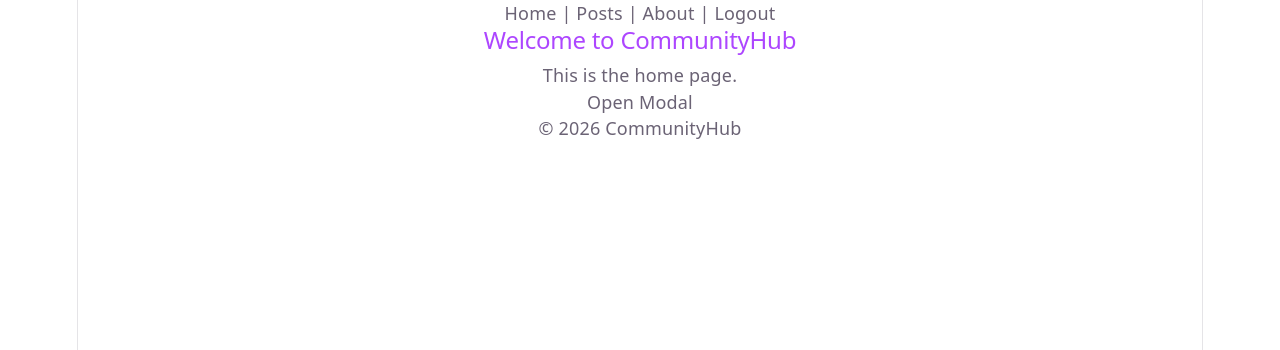
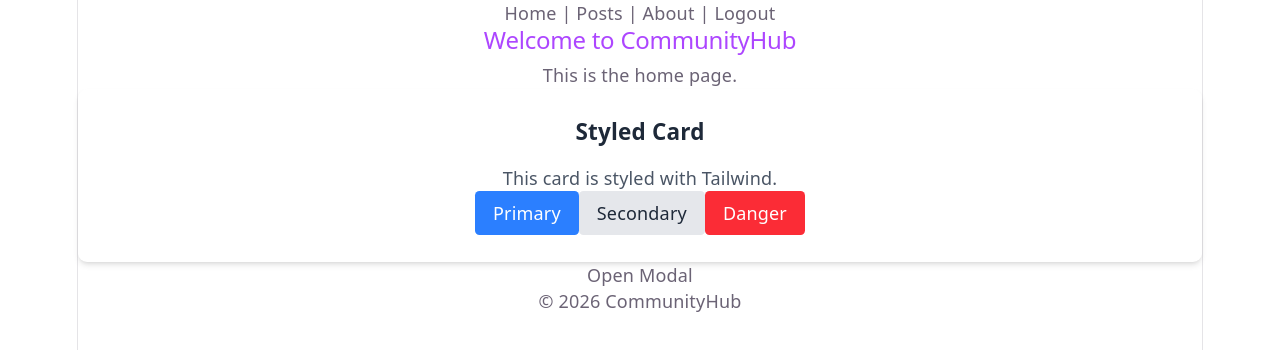
Before and after one commit to KenFrazier/iyf-s11-week-09-kenfrazier, a React (Vite) app: page / in a window 1280 px wide. Shown: the top 350 px of the page. Built offline with nearby package versions, Linux system fonts and the light colour scheme.

Commit message:
feat: build styled Card and Button components with Tailwind variants

```diff
--- /dev/null
+++ b/src/components/shared/Button.jsx
@@ -0,0 +1,19 @@
+function Button({ variant = 'primary', children, onClick }) {
+  const baseClasses = "px-4 py-2 rounded font-medium transition-colors";
+  const variants = {
+    primary: "bg-blue-500 text-white hover:bg-blue-600",
+    secondary: "bg-gray-200 text-gray-800 hover:bg-gray-300",
+    danger: "bg-red-500 text-white hover:bg-red-600"
+  };
+
+  return (
+    <button
+      onClick={onClick}
+      className={`${baseClasses} ${variants[variant]}`}
+    >
+      {children}
+    </button>
+  );
+}
+
+export default Button;
--- /dev/null
+++ b/src/components/shared/Card.jsx
@@ -0,0 +1,16 @@
+function Card({ title, children }) {
+  return (
+    <div className="bg-white rounded-lg shadow-md p-6 hover:shadow-lg transition-shadow">
+      {title && (
+        <h3 className="text-xl font-semibold mb-4 text-gray-800">
+          {title}
+        </h3>
+      )}
+      <div className="text-gray-600">
+        {children}
+      </div>
+    </div>
+  );
+}
+
+export default Card;
--- a/src/pages/Home.jsx
+++ b/src/pages/Home.jsx
@@ -1,3 +1,5 @@
+import Card from '../components/shared/Card';
+import Button from '../components/shared/Button';
 import Modal from '../components/Modal';
 
 function Home() {
@@ -5,6 +7,18 @@ function Home() {
     <div>
       <h2 className="text-3xl font-bold !text-purple-500">Welcome to CommunityHub</h2>
       <p>This is the home page.</p>
+      <Card title="Styled Card">
+      <p>This card is styled with Tailwind.</p>
+      <Button variant="primary" onClick={() => alert('Primary clicked!')}>
+        Primary
+      </Button>
+      <Button variant="secondary" onClick={() => alert('Secondary clicked!')}>
+        Secondary
+      </Button>
+      <Button variant="danger" onClick={() => alert('Danger clicked!')}>
+         Danger
+      </Button>
+      </Card>
       <Modal />
     </div>
   );
```
